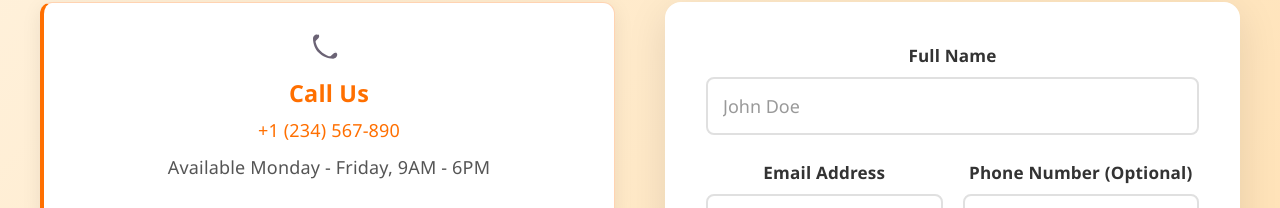
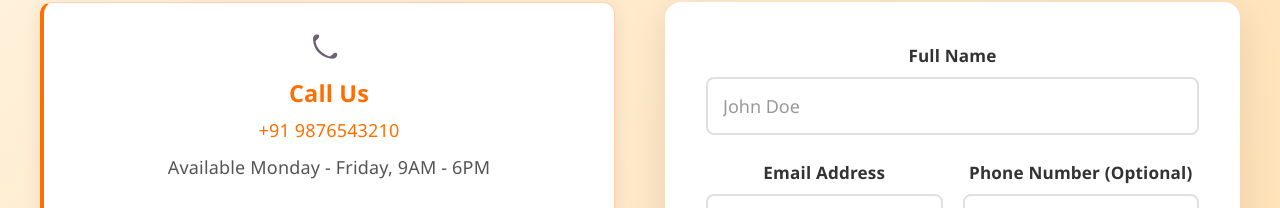
Before and after one commit to Thendral-07/FSD_mini_project, a React (Vite) app: page /contact in a window 1280 px wide. Shown: the part 288-496 px from the top of the page. Built offline with nearby package versions, Linux system fonts and the light colour scheme.

Commit message:
Update Contact.jsx

```diff
--- a/src/components/Contact.jsx
+++ b/src/components/Contact.jsx
@@ -119,7 +119,7 @@ export default function Contact() {
                 </svg>
               </div>
               <h3>Call Us</h3>
-              <p><a href="tel:+1234567890">+1 (234) 567-890</a></p>
+              <p><a href="">+91 9876543210</a></p>
               <p>Available Monday - Friday, 9AM - 6PM</p>
             </div>
             <div className="info-card">
```
